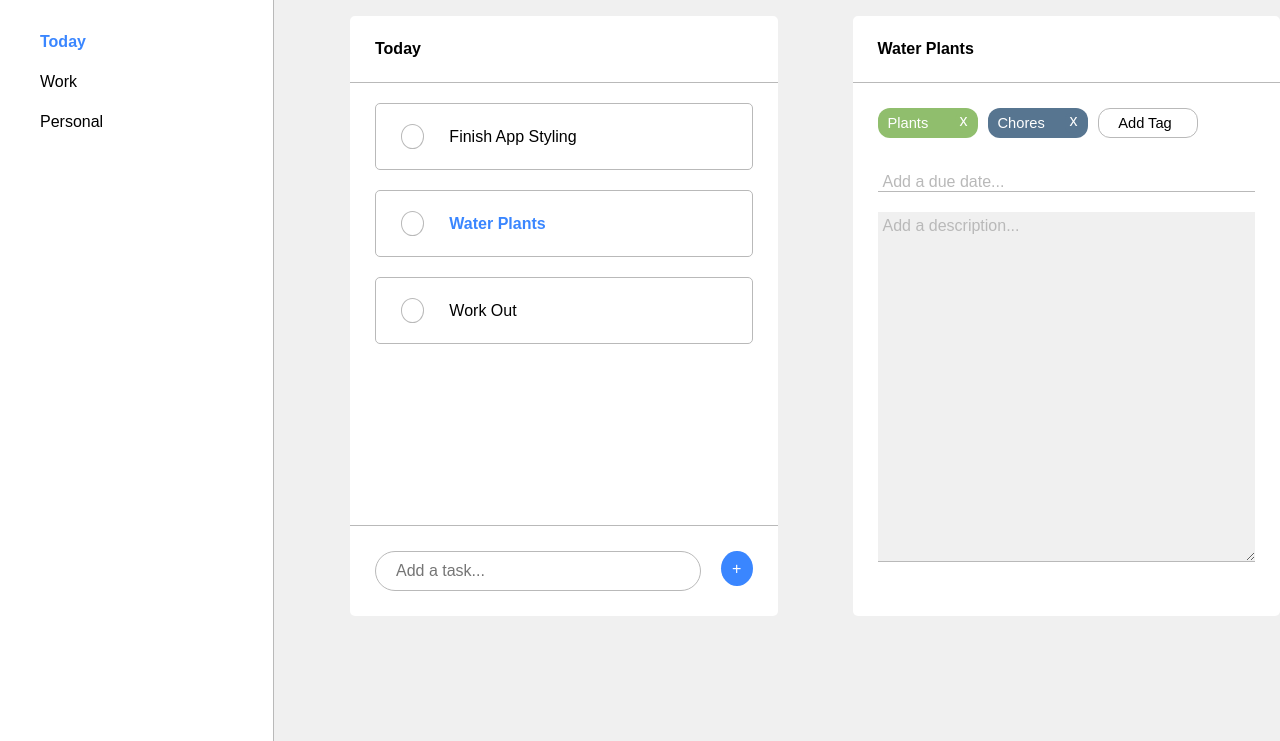
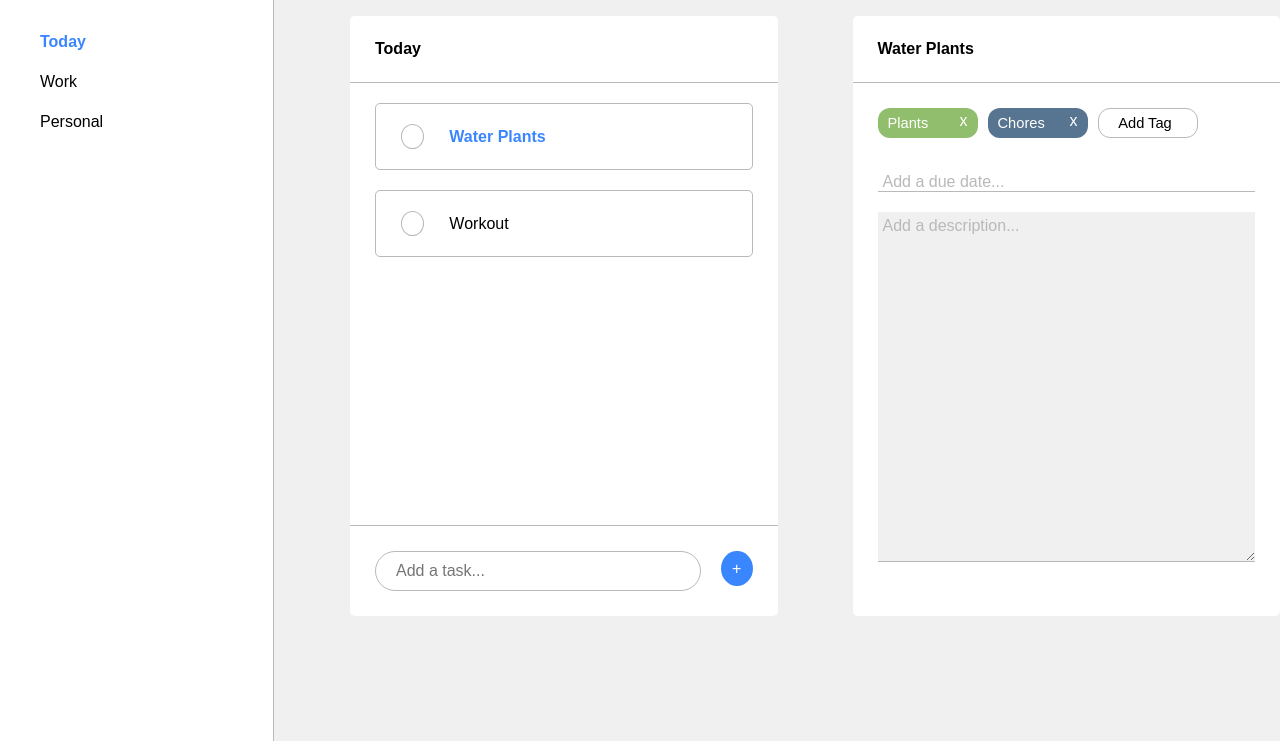
Before and after one commit to jtbarr75/todo, a website built with webpack: page dist/index.html in a window 1280 px wide. Shown: the part 59-800 px from the top of the page. Built offline with nearby package versions, Linux system fonts and the light colour scheme; files whose address does not match are found by name; what simplepicker would draw is missing.

Commit message:
can switch between lists

```diff
--- a/src/js/displayController.js
+++ b/src/js/displayController.js
@@ -4,26 +4,59 @@ import Task from "./task";
 const displayController = (function() {
 
   var lists = [];
+  var selectedList;
+  var selectedTask;
 
   function initialize(){
-    const list1 = new TaskList("Today", {});
-    const list2 = new TaskList("Work", {});
-    const list3 = new TaskList("Personal", {});
-    lists = [list1, list2, list3];
+    selectedList = new TaskList("Today");
+    selectedTask = new Task("Water Plants")
+    selectedList.add(selectedTask);
+    selectedList.add(new Task("Workout"));
+    lists = [selectedList, new TaskList("Work"), new TaskList("Personal")];
     renderLists();
-    document.getElementById("list1").classList.add("selected");
+    renderList();
   }
 
   function renderLists() {
     for (let i=0; i<lists.length; i++) {
-      if (!document.getElementById(`list${i+1}`)) {
-        var $list = create({
+      if (!document.getElementById(`list${i}`)) {
+        create({
           type:   "li",
           parent: "#lists",
-          id:     `list${i+1}`,
+          id:     `list${i}`,
           class:  "list-title",
           text:   lists[i].name
         })
+      }
+      if (lists[i] == selectedList) {
+        document.getElementById(`list${i}`).classList.add("selected");
+      }
+    }
+  }
+
+  function renderList() {
+    const $listTitle = document.getElementById("listTitle");
+    $listTitle.textContent = selectedList.name;
+    for (let i=0; i<selectedList.tasks.length; i++) {
+      var task = selectedList.tasks[i];
+      var $taskWrapper = create({
+        type: "li",
+        class: "list-task",
+        parent: ".list",
+        id: `task${i}`
+      });
+      create({
+        type: "button",
+        class: "complete-button",
+        parent: $taskWrapper
+      })
+      create({
+        type: "span",
+        parent: $taskWrapper,
+        text: task.name
+      })
+      if (task == selectedTask) {
+        document.getElementById(`task${i}`).classList.add("selected");
       }
     }
   }
@@ -39,12 +72,17 @@ const displayController = (function() {
     if (typeof(e.id) == "string") {
       $element.id = e.id;
     }
-    if (Array.isArray(e.classes)) {
-      $element.classList.add(...e.classes);
-    } else if (typeof(e.classes) == "string") {
-      $element.classList.add(e.classes);
+    if (Array.isArray(e.class)) {
+      $element.classList.add(...e.class);
+    } else if (typeof(e.class) == "string") {
+      $element.classList.add(e.class);
     }
-    document.querySelector(e.parent).appendChild($element);
+    if (typeof(e.parent) == "string"){
+      document.querySelector(e.parent).appendChild($element);
+    } else if (e.parent instanceof Element || e.parent instanceof HTMLDocument) {
+      e.parent.appendChild($element)
+    }
+
     return $element;
   }
 
@@ -68,12 +106,31 @@ const displayController = (function() {
     $input.parentNode.removeChild($input);
   }
 
+  function selectList(name) {
+    selectedList = lists[name.substr(-1)];
+    clearList();
+    renderList();
+  }
+
+  function clearList() {
+    const $list = document.querySelector(".list");
+    while ($list.firstChild) {
+      $list.lastChild.remove();
+    }
+  }
+
+  function getLists() {
+    return lists;
+  }
+
   return {
     create,
     initialize,
     renderListInput,
     addList,
     clearInput,
+    selectList,
+    getLists,
 
   }
 })();
--- a/src/js/index.js
+++ b/src/js/index.js
@@ -55,12 +55,15 @@ const buttonController = (function()  {
     createListInput();
   })
 
+  listenForSidebarClicks();
+
   function createListInput() {
     const $listInput = displayController.renderListInput();
     $listInput.addEventListener("keyup", (e) => {
       if (e.keyCode == '13') {
         displayController.addList(new TaskList(e.target.value))
         displayController.clearInput();
+        addListListener(document.getElementById("lists".lastChild));
       }
     })
     $listInput.addEventListener("blur", (e) => {
@@ -68,6 +71,21 @@ const buttonController = (function()  {
     })
   }
 
+  function listenForSidebarClicks() {
+    var lists = displayController.getLists();
+    for (let i=0; i<lists.length; i++) {
+      var $listButton = document.getElementById(`list${i}`)
+      addListListener($listButton);
+    }
+  }
+
+  function addListListener($target) {
+    $target.addEventListener("click", (e) => {
+      displayController.selectList(e.target.id);
+    })
+  }
+
+
 })();
 
 simplepicker.update();
--- a/src/js/taskList.js
+++ b/src/js/taskList.js
@@ -1,15 +1,15 @@
 class TaskList {
-  constructor(name, tasks = {}) {
+  constructor(name, tasks = []) {
     this.name = name;
     this.tasks = tasks;
   }
 
   add(task) {
-    this.tasks[task.name] = task;
+    this.tasks.push(task);
   }
 
   remove(taskName) {
-    this.tasks[taskName] = null;
+    this.tasks = tasks.filter( (e) => { return e.name !== taskName } )
   }
 }
 
```
Also changed, not shown: dist/index.html, dist/main.js.
